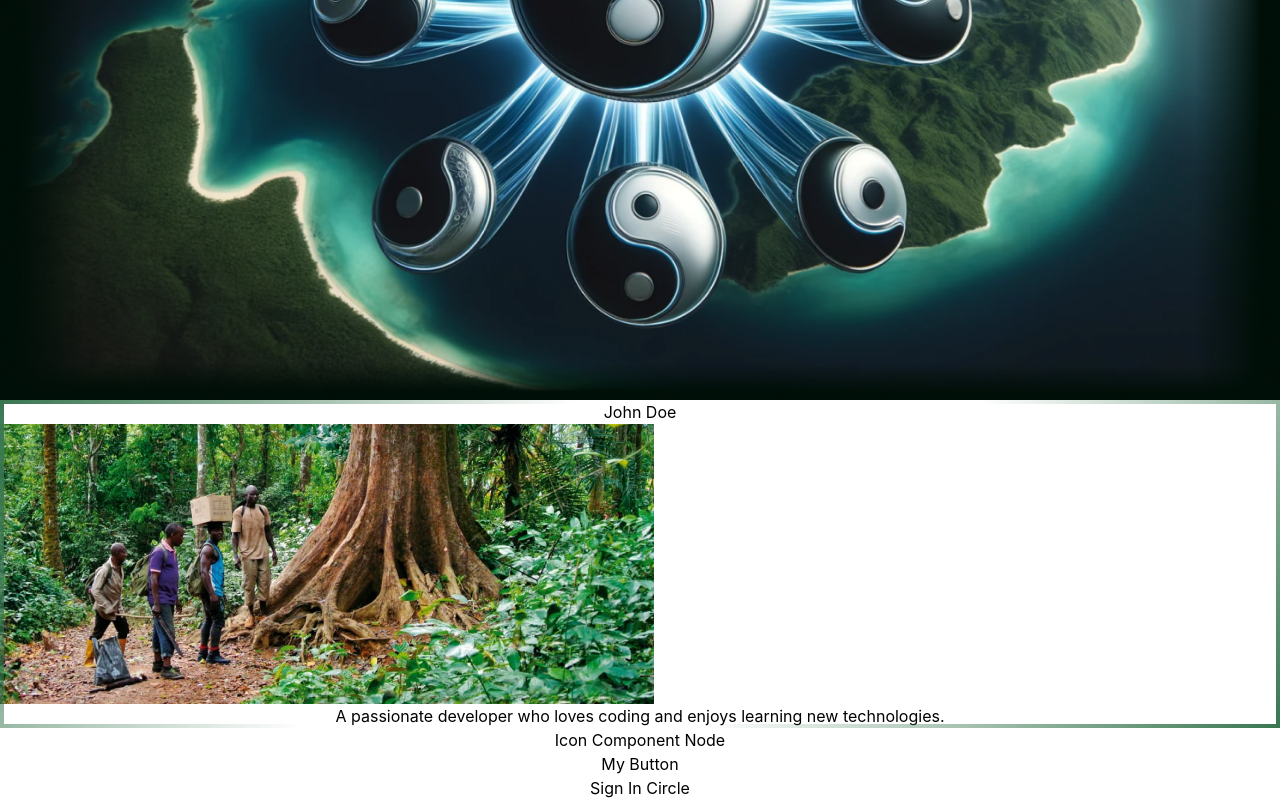
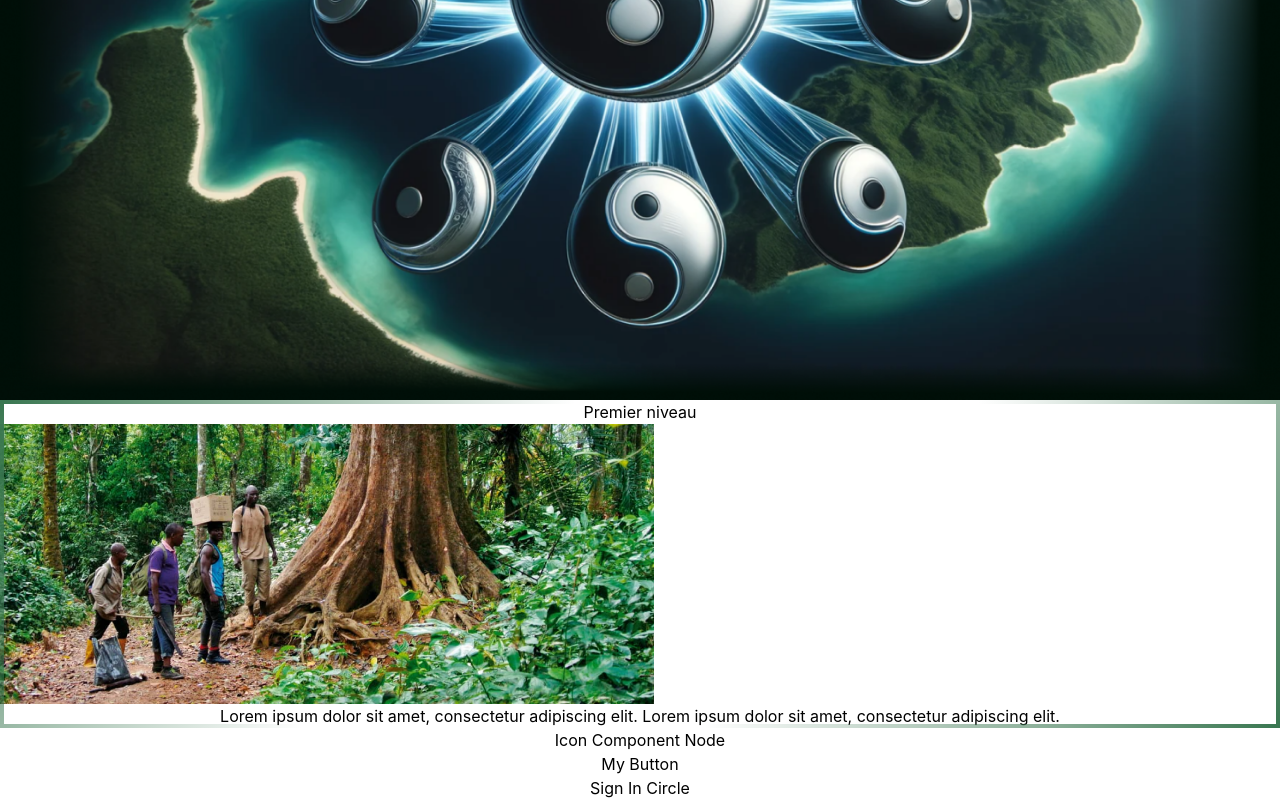
Before and after one commit to Micheeeeel/yvy-frontend, a React (Create React App) app: page / in a window 1280 px wide. Shown: the part 795-1595 px from the top of the page. Built offline with nearby package versions, Linux system fonts and the light colour scheme.

Commit message:
Card : apply Inter font and adjust font font size properties

```diff
--- a/src/components/frameLandingPage/levelCard/LevelCard.jsx
+++ b/src/components/frameLandingPage/levelCard/LevelCard.jsx
@@ -9,11 +9,11 @@ const LevelCard = () => {
     <div className="relative max-w-[430px] h-[510px] mx-auto bg-black shadow-lg overflow-hidden gradient-border">
       <div className="relative flex flex-col p-4 gap-4 ">
         <div>
-          <h2 className="text-xl font-semibold text-white text-left">
-            John Doe
+          <h2 className="font-inter font-bold text-3xl text-white text-left uppercase">
+            Premier niveau
           </h2>
-          <CardLinesDesktop color="border-secondary" />
         </div>
+        <CardLinesDesktop color="border-secondary" />
         <div className="flex justify-center">
           <img
             className="w-full h-48 object-cover"
@@ -21,9 +21,9 @@ const LevelCard = () => {
             alt="niveau jouable"
           />
         </div>
-        <p className="text-white text-left ">
-          A passionate developer who loves coding and enjoys learning new
-          technologies.
+        <p className="font-inter text-3xl font-semibold text-white text-left ">
+          Lorem ipsum dolor sit amet, consectetur adipiscing elit. Lorem ipsum
+          dolor sit amet, consectetur adipiscing elit.
         </p>
       </div>
     </div>
```
